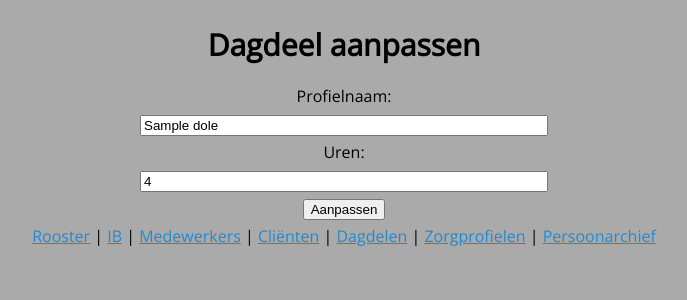
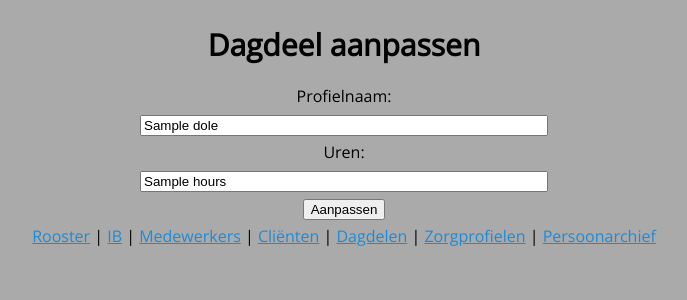
Before and after one commit to Ingovd/ivy-rooster, a Flask app: template roosterapp/templates/update_dole.html in a window 1280 px wide. Shown: the top 300 px of the page, without its empty margins (304-991 px from the left). Run offline with Flask 2, Linux system fonts and the light colour scheme; the template is opened without the code that fills it: most values are stand-ins (such as "Sample title", 1, 10 or a date in 2020).

Commit message:
Display correct dole hours on update page

```diff
--- a/roosterapp/templates/index_doles.html
+++ b/roosterapp/templates/index_doles.html
@@ -41,7 +41,7 @@
     <label for="dole_name">Dagdeel:</label><br>
     <input type="text" name="dole_name" id="dole_name" value="Maandagochtend" style="width: 50%;"><br>
     <label for="hours">Uren:</label><br>
-    <input type="text" name="hours" id="hours" value="4" style="width: 50%;"><br>
+    <input type="text" name="hours" id="hours" value="3" style="width: 50%;"><br>
     <input type="submit" value="Toevoegen">
 </form>
 {% endblock %}
--- a/roosterapp/templates/update_dole.html
+++ b/roosterapp/templates/update_dole.html
@@ -11,7 +11,7 @@
     <label for="dole_name">Profielnaam:</label><br>
     <input type="text" name="dole_name" id="dole_name" value="{{ dole.name }}" style="width: 50%;"><br>
     <label for="hours">Uren:</label><br>
-    <input type="text" name="hours" id="hours" value="4" style="width: 50%;"><br>
+    <input type="text" name="hours" id="hours" value="{{ dole.hours }}" style="width: 50%;"><br>
     <input type="submit" value="Aanpassen">
 </form>
 {% endblock %}
```
